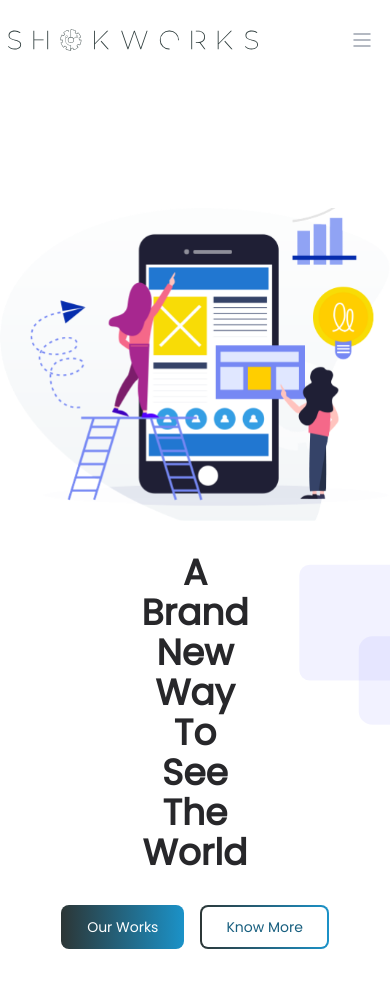
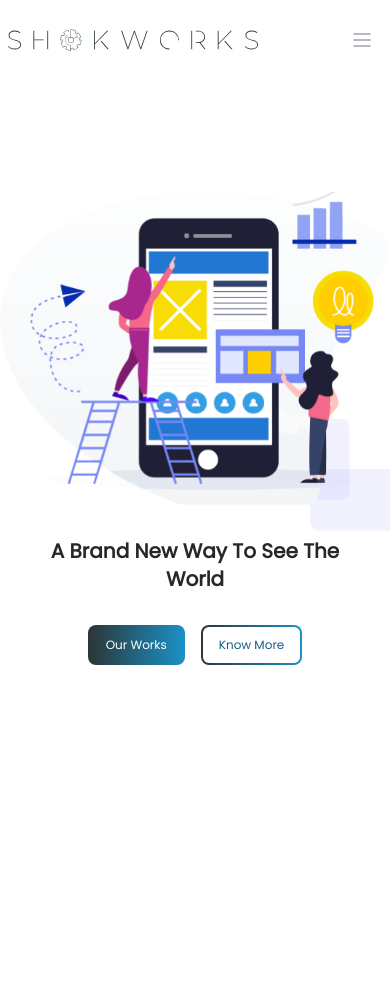
Before and after one commit to aledx18/landing-shokworks, a Next.js app: page / in a window 390 px wide. Shown: the top 988 px of the page. After the commit the page ends 844 px from the top, so only its background shows below. Built offline with nearby package versions, Linux system fonts and the light colour scheme.

Commit message:
Fix: Responsive desing

```diff
--- a/components/Header.tsx
+++ b/components/Header.tsx
@@ -15,7 +15,7 @@ export default function Header() {
         </div>
 
         <div className='container flex flex-col items-center'>
-          <div className='relative my-32 flex h-full w-full flex-col justify-center items-center text-center'>
+          <div className='relative md:my-32 my-28 flex h-full w-full flex-col justify-center items-center text-center'>
             <Image
               src='/community1.png'
               width={350}
@@ -24,18 +24,18 @@ export default function Header() {
               alt='image'
               className='w-auto h-auto'
             />
-            <div className='mx-96 pt-8'>
-              <h1 className='font-bold px-24 text-4xl text-zinc-800'>
+            <div className='lg:mx-96 pt-8'>
+              <h1 className='font-bold px-10 lg:px-40 lg:text-5xl md:text-4xl text-xl text-zinc-800'>
                 A Brand New Way To See The World
               </h1>
               <div className='flex justify-center gap-4 pt-8'>
-                <button className='group relative inline-flex items-center justify-center overflow-hidden rounded-lg bg-gradient-to-r from-[#2C3636] to-[#1B92C8] p-0.5 text-sm font-medium text-white hover:text-[#185F7F] focus:outline-none focus:ring-1'>
-                  <span className='relative rounded-md px-6 py-2.5 transition-all duration-75 ease-in hover:text-[#185F7F] group-hover:bg-white'>
+                <button className='group relative inline-flex items-center justify-center overflow-hidden rounded-lg bg-gradient-to-r from-[#2C3636] to-[#1B92C8] p-0.5 md:text-sm text-xs text-white hover:text-[#185F7F] focus:outline-none focus:ring-1'>
+                  <span className='relative rounded-md md:px-6 px-4 py-2.5 transition-all duration-75 ease-in hover:text-[#185F7F] group-hover:bg-white'>
                     Our Works
                   </span>
                 </button>
-                <button className='group relative inline-flex items-center justify-center overflow-hidden rounded-lg bg-gradient-to-r from-[#2C3636] to-[#1B92C8] p-0.5 text-sm text-white font-medium hover:text-white focus:outline-none focus:ring-1'>
-                  <span className='relative rounded-md px-6 py-2.5 transition-all duration-75 ease-in bg-white group-hover:bg-gradient-to-r from-[#2C3636] to-[#1B92C8] text-[#185F7F] hover:text-white'>
+                <button className='group relative inline-flex items-center justify-center overflow-hidden rounded-lg bg-gradient-to-r from-[#2C3636] to-[#1B92C8] p-0.5 md:text-sm text-xs text-white hover:text-white focus:outline-none focus:ring-1'>
+                  <span className='relative rounded-md md:px-6 px-4 py-2.5 transition-all duration-75 ease-in bg-white group-hover:bg-gradient-to-r from-[#2C3636] to-[#1B92C8] text-[#185F7F] hover:text-white'>
                     Know More
                   </span>
                 </button>
--- a/components/NavBar.tsx
+++ b/components/NavBar.tsx
@@ -126,7 +126,7 @@ export default function NavBar() {
                     item.current
                       ? 'bg-gray-900 text-white'
                       : 'text-[#555555] hover:bg-gray-300',
-                    'block rounded-md px-3 py-2 text-base font-medium'
+                    'block rounded-md px-3 py-2 text-sm font-medium'
                   )}
                   aria-current={item.current ? 'page' : undefined}
                 >
@@ -158,7 +158,7 @@ export default function NavBar() {
                     placeholder='Search Here...'
                   />
                 </div>
-                <button className='group relative md:inline-flex items-center justify-center overflow-hidden rounded-lg bg-gradient-to-r from-[#2C3636] to-[#1B92C8] p-0.5 text-sm font-medium text-white focus:outline-none focus:ring-1 px-6 py-2.5'>
+                <button className='group relative md:inline-flex items-center justify-center overflow-hidden rounded-lg bg-gradient-to-r from-[#2C3636] to-[#1B92C8] p-0.5 text-xs font-medium text-white focus:outline-none focus:ring-1 py-2'>
                   Contact Us
                 </button>
               </div>
```
